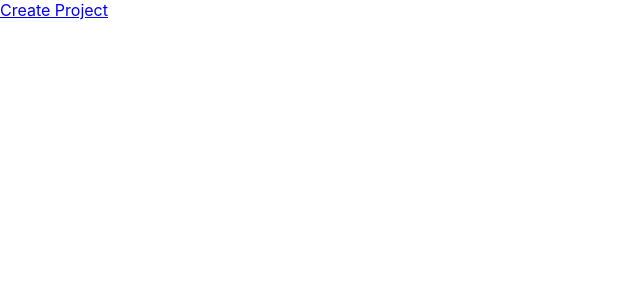
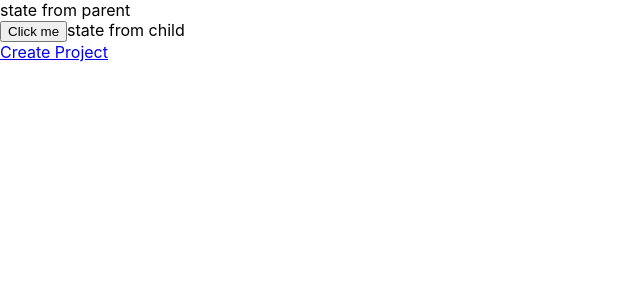
Before and after one commit to jahorinac/02-react, a React (Create React App) app: page / in a window 1280 px wide. Shown: the top 300 px of the page, without its empty margins (0-640 px from the left). Built offline with nearby package versions, Linux system fonts and the light colour scheme.

Commit message:
006 - pass data from child to parent

```diff
--- a/src/App.js
+++ b/src/App.js
@@ -2,15 +2,32 @@ import React, { Component } from 'react';
 import {BrowserRouter, Switch, Route} from 'react-router-dom';
 import MainPage, { MyContext } from './components/MainPage'
 import CreateProject from './components/CreateProject'
+import DataFromChildToParent from './components/DataFromChildToParent'
 
 
 class App extends Component {
+    constructor(props){
+        super(props);
+        this.state = {
+            counter: "state from parent"
+        }
+    }
+
+    update(value){
+        return ()=>{
+            this.setState({
+                counter: value
+            })
+        }
+    }
 
     render() {
 
         return (
             <BrowserRouter>
                 <div className="App">
+                    <span>{this.state.counter}</span>
+                    <DataFromChildToParent data={this.update.bind(this)}/>
                     <Switch>
                         //ToDo - realize Provider/Consumer simpler (example in bookmark)
                         <MyContext.Provider value="Hello from Provider">
--- /dev/null
+++ b/src/components/DataFromChildToParent.js
@@ -0,0 +1,22 @@
+import React, { Component } from 'react';
+
+class DataFromChildToParent extends Component{
+    constructor(props){
+        super(props)
+        this.state = {
+            counter2: "state from child"
+        }
+    }
+
+    render(){
+        return(
+            <div className="container">
+                <button onClick={this.props.data(this.state.counter2)}>Click me</button>
+                <span>{this.state.counter2}</span>
+            </div>
+        )
+    }
+}
+
+
+export default DataFromChildToParent
```
Also changed, not shown: 1 other file (tests, documents, lock files or other folders).
